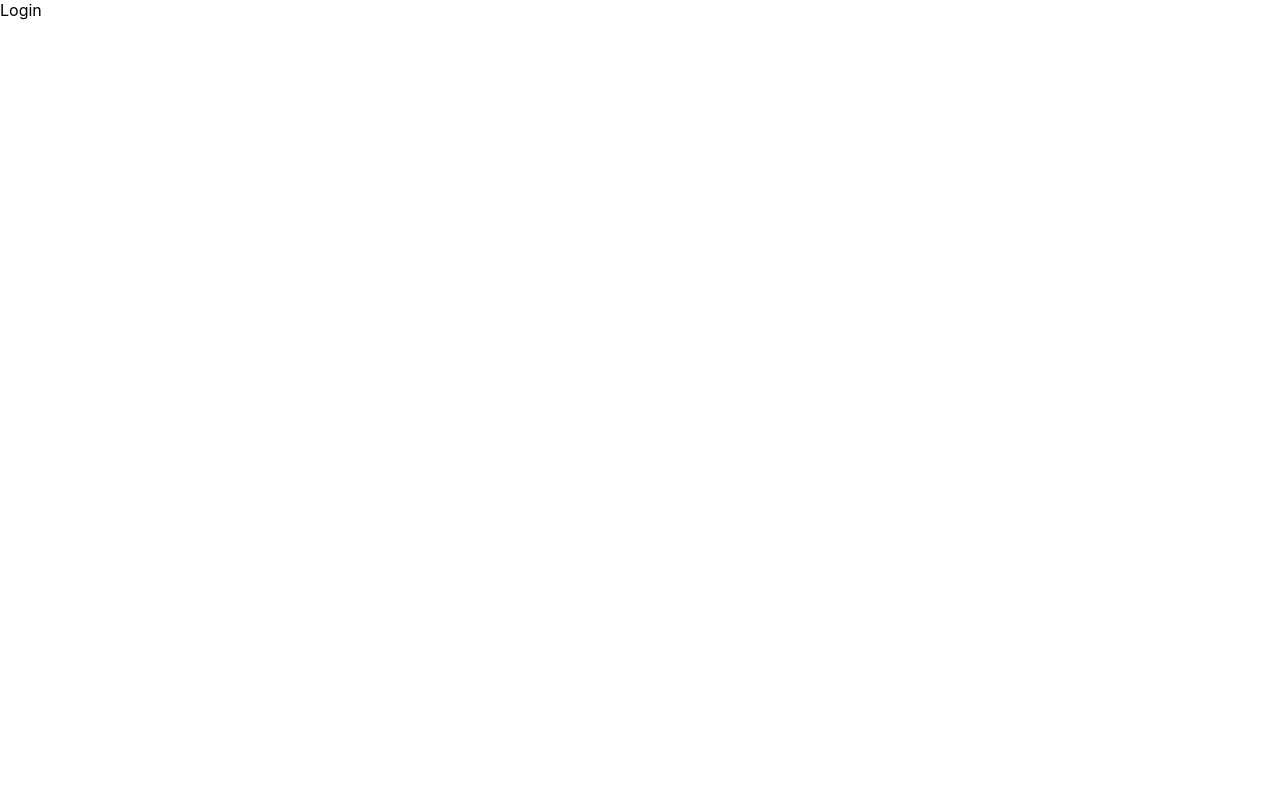
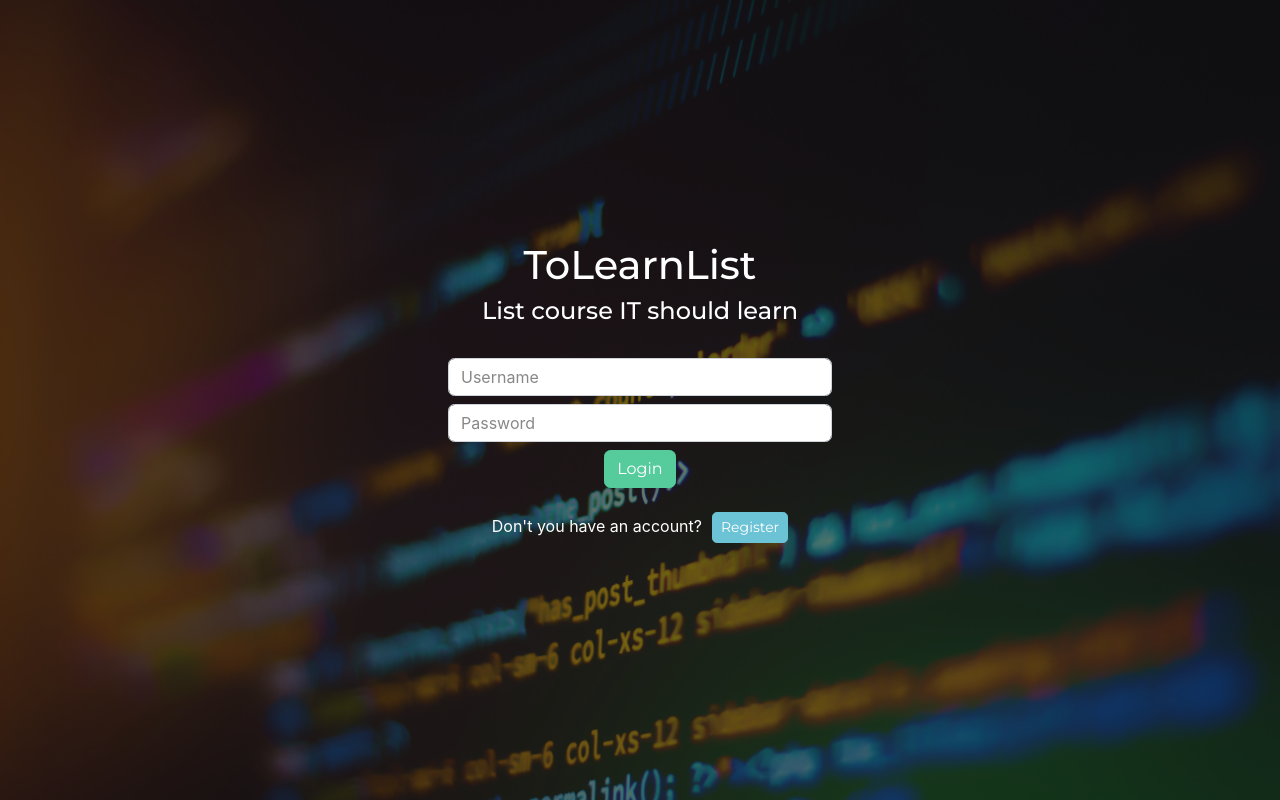
Before and after one commit to nmhnmh123/MERN-FT-16112022, a React (Create React App) app in the folder client/: page /login in a window 1280 px wide. Built offline with nearby package versions, Linux system fonts and the light colour scheme.

Commit message:
UI login form and register form

```diff
--- a/client/public/index.html
+++ b/client/public/index.html
@@ -24,6 +24,12 @@
       work correctly both with client-side routing and a non-root public URL.
       Learn how to configure a non-root public URL by running `npm run build`.
     -->
+    <link
+      rel="stylesheet"
+      href="https://cdn.jsdelivr.net/npm/bootswatch@5.2.3/dist/minty/bootstrap.min.css"
+      integrity="sha256-kPWG8ceLDt5hsiJshP6EY9XyhmDqoN3+5MT4t/dQXKY="
+      crossorigin="anonymous"
+    />
     <title>React App</title>
   </head>
   <body>
--- a/client/src/App.css
+++ b/client/src/App.css
@@ -110,3 +110,8 @@ button.post-button.btn:active {
 .post-title {
 	margin-bottom: 0.5rem;
 }
+
+/* custom */
+.custom-ml10{
+	margin-left: 10px;
+}
--- a/client/src/App.js
+++ b/client/src/App.js
@@ -1,14 +1,23 @@
-import './App.css';
-import {BrowserRouter as Router,Route,Switch} from 'react-router-dom'
-import Landing from './components/layout/Landing';
-import Login from './components/auth/Login';
+import "./App.css";
+import { BrowserRouter as Router, Route, Switch } from "react-router-dom";
+import Landing from "./components/layout/Landing";
+import Auth from "./views/Auth";
 
 function App() {
   return (
     <Router>
       <Switch>
-        <Route exact path='/' component={Landing}/>
-        <Route exact path='/login' component={Login}/>
+        <Route exact path="/" component={Landing} />
+        <Route
+          exact
+          path="/login"
+          render={(props) => <Auth {...props} authRoute="login" />}
+        />
+        <Route
+          exact
+          path="/register"
+          render={(props) => <Auth {...props} authRoute="register" />}
+        />
       </Switch>
     </Router>
   );
--- a/client/src/components/auth/Login.js
+++ /dev/null
@@ -1,9 +0,0 @@
-import React from 'react'
-
-const Login = () => {
-  return (
-    <div>Login</div>
-  )
-}
-
-export default Login
--- /dev/null
+++ b/client/src/components/auth/LoginForm.js
@@ -0,0 +1,43 @@
+import React from "react";
+import { Form, Button } from "react-bootstrap";
+import { Link } from "react-router-dom";
+
+const LoginForm = () => {
+  return (
+    <>
+      <Form className="my-4">
+        <Form.Group>
+          <Form.Control
+            type="text"
+            placeholder="Username"
+            name="username"
+            required
+            className="mb-2"
+          />
+        </Form.Group>
+        <Form.Group>
+          <Form.Control
+            type="password"
+            placeholder="Password"
+            name="password"
+            required
+            className="mb-2"
+          />
+        </Form.Group>
+        <Button variant="success" type="submit">
+          Login
+        </Button>
+      </Form>
+      <p>
+        Don't you have an account?
+        <Link to="/register">
+          <Button variant="info" size="sm" className="custom-ml10">
+            Register
+          </Button>
+        </Link>
+      </p>
+    </>
+  );
+};
+
+export default LoginForm;
--- /dev/null
+++ b/client/src/components/auth/RegisterForm.js
@@ -0,0 +1,52 @@
+import React from 'react'
+import { Form, Button } from "react-bootstrap";
+import { Link } from "react-router-dom";
+
+const RegisterForm = () => {
+  return (
+    <>
+      <Form className="my-4">
+        <Form.Group>
+          <Form.Control
+            type="text"
+            placeholder="Username"
+            name="username"
+            required
+            className="mb-2"
+          />
+        </Form.Group>
+        <Form.Group>
+          <Form.Control
+            type="password"
+            placeholder="Password"
+            name="password"
+            required
+            className="mb-2"
+          />
+        </Form.Group>
+        <Form.Group>
+          <Form.Control
+            type="password"
+            placeholder="Confirm Password"
+            name="confirmPassword"
+            required
+            className="mb-2"
+          />
+        </Form.Group>
+        <Button variant="success" type="submit">
+          Register
+        </Button>
+      </Form>
+      <p>
+        Already have an account?
+        <Link to="/login">
+          <Button variant="info" size="sm" className="custom-ml10">
+            Login
+          </Button>
+        </Link>
+      </p>
+    </>
+  )
+}
+
+export default RegisterForm
--- /dev/null
+++ b/client/src/views/Auth.js
@@ -0,0 +1,25 @@
+import React from "react";
+import LoginForm from "../components/auth/LoginForm";
+import RegisterForm from "../components/auth/RegisterForm";
+
+const Auth = ({ authRoute }) => {
+  let body = (
+    <>
+      {authRoute === "login" && <LoginForm />}
+      {authRoute === "register" && <RegisterForm />}
+    </>
+  );
+  return (
+    <div class="landing">
+      <div class="dark-overlay">
+        <div class="landing-inner">
+          <h1>ToLearnList</h1>
+          <h4>List course IT should learn</h4>
+          {body}
+        </div>
+      </div>
+    </div>
+  );
+};
+
+export default Auth;
```
